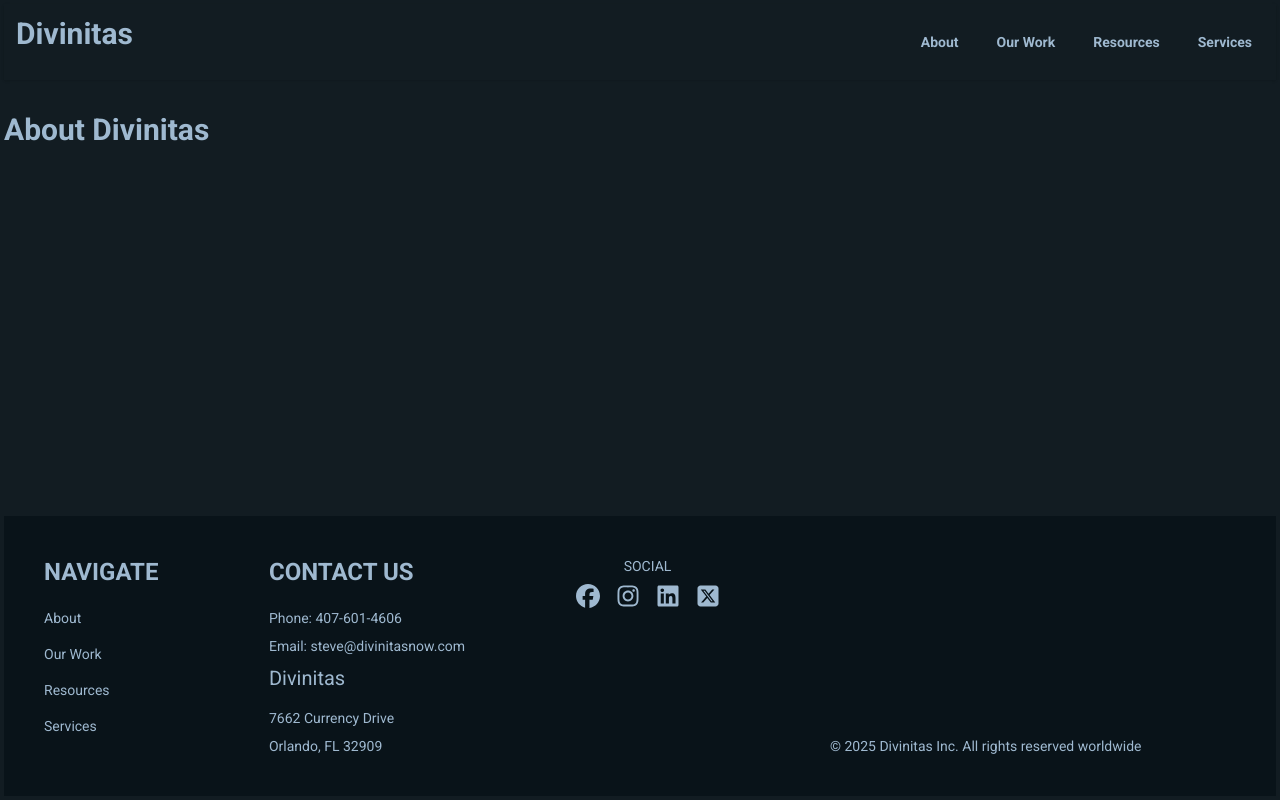
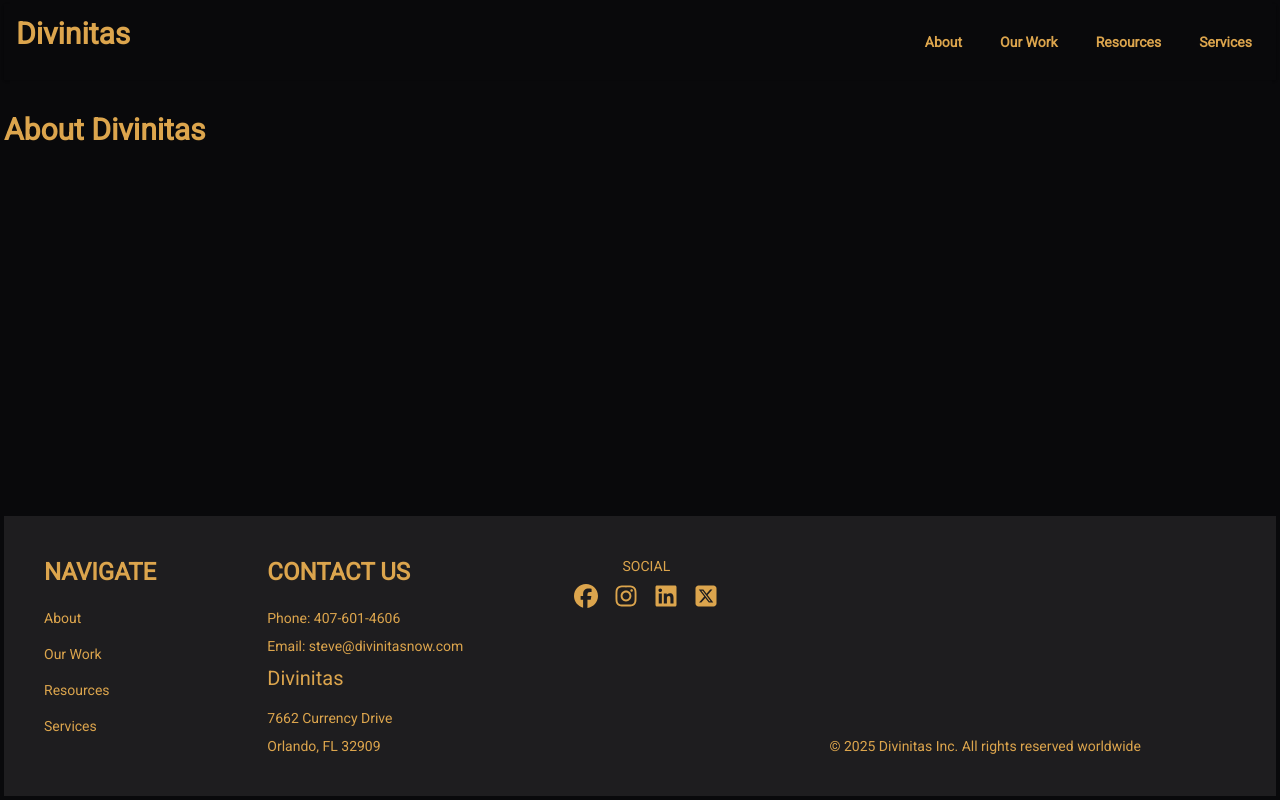
Before and after one commit to JGuzman87/divinitas, a Next.js app: page /about in a window 1280 px wide. Built offline with nearby package versions, Linux system fonts and the light colour scheme.

Commit message:
changed font

```diff
--- a/app/about/page.js
+++ b/app/about/page.js
@@ -14,10 +14,10 @@ const AboutPage = () => {
         exit={{ opacity: 0, y: -20 }}
         transition={{ duration: 0.5 }}
       >
-          <h1>About Divinitas</h1>
+        <h1 className="font-roboto">About Divinitas</h1>
       </motion.div>
     </AnimatePresence>
-  )
+  );
 }
 
 export default AboutPage;
--- a/app/layout.js
+++ b/app/layout.js
@@ -1,4 +1,3 @@
-
 import { Roboto } from "next/font/google";
 import "./globals.css";
 
@@ -6,11 +5,11 @@ import Nav from "@/components/Nav";
 import Footer from "@/components/Footer";
 
 const roboto = Roboto({
-  weight: ["400", "700"],
-  style: ["normal"],
+  weight: ["400"],
+
   subsets: ["latin"],
-  display: "swap",
-  variable: "--font-roboto",
+
+  variable: "--font-roboto-light",
 });
 
 export const metadata = {
@@ -20,8 +19,9 @@ export const metadata = {
 
 export default function RootLayout({ children }) {
   return (
-    <html lang="en" data-theme="sunset">
-      <body className={`${roboto.variable} antialiased flex flex-col p-1 gap-8`}>
+    <html lang="en" data-theme="luxury">
+
+      <body className={`${roboto.className} flex flex-col p-1 gap-8`}>
 
           <Nav />
           {children}
--- a/components/Nav.jsx
+++ b/components/Nav.jsx
@@ -8,13 +8,14 @@ const Nav = () => {
     const linkArr = ['about', 'our work', 'resources', 'services'];
 
   return (
-    <div className="flex flex-row-reverse md:flex-row justify-evenly navbar bg-base-100 shadow-sm p-3">
+    <div className="flex flex-row md:flex-row justify-evenly navbar bg-base-100 shadow-sm p-3">
       <Link href={"/"}>
         <h1 className="hover:text-orange-300 justify-self-center">Divinitas</h1>
       </Link>
       <div className="drawer z-[9999]">
         <input id="my-drawer" type="checkbox" className="drawer-toggle" />
-        <div className="drawer-content">
+
+        <div className="drawer-content flex justify-end">
           {/* Page content here */}
           <label
             htmlFor="my-drawer"
```
Also changed, not shown: app/globals.css (line endings or trailing spaces). Lines whose indentation alone changed are shown as unchanged.
